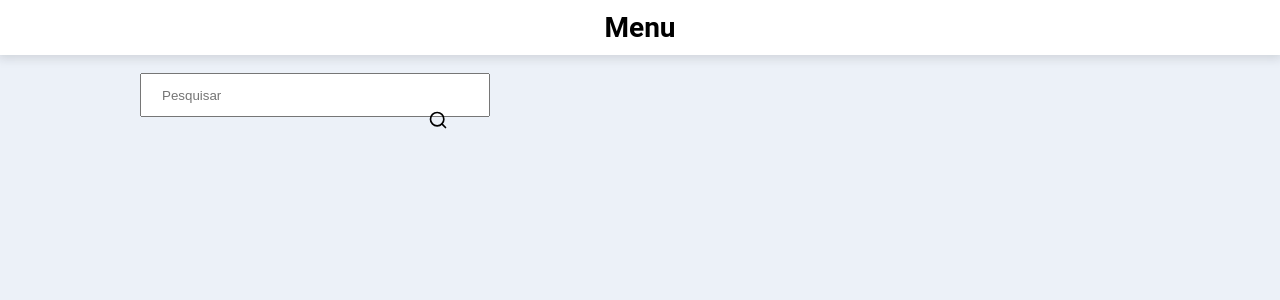
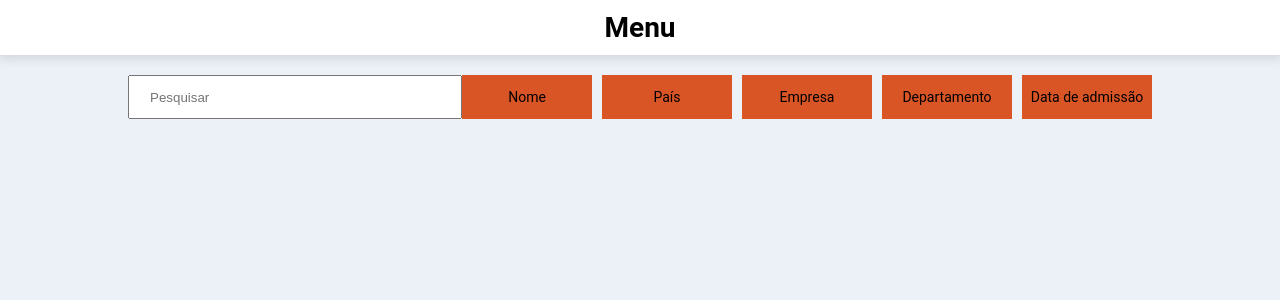
Before and after one commit to leomoraiscam/Contacts-App, a React (Create React App) app: page / in a window 1280 px wide. Shown: the top 300 px of the page. Built offline with nearby package versions, Linux system fonts and the light colour scheme; the HTML template or start-up script is replaced by a standard one.

Commit message:
Divisao de pastas na aplicaçao

```diff
--- a/src/App.js
+++ b/src/App.js
@@ -1,6 +1,5 @@
 import React from 'react';
-import Menu from './components/Menu';
-import InputSearch from './components/InputSearch';
+import Home from './pages/Home';
 import GlobalStyle from './styles/global';
 
 
@@ -8,8 +7,7 @@ function App() {
   return (
     <>
       <GlobalStyle />
-      <Menu />
-      <InputSearch/>
+      <Home />
     </>
   );
 }
--- a/src/components/InputSearch/index.js
+++ b/src/components/InputSearch/index.js
@@ -1,15 +1,13 @@
 import React from 'react';
 import { FiSearch } from 'react-icons/fi';
-import { Container } from './styled';
+import { InputContainer } from './styles';
 
 function Filtros() {
   return (
-    <Container>
-      <div>
-        <input placeholder="Pesquisar"/>
-        <FiSearch />
-      </div>
-    </Container>
+    <InputContainer>
+      <input placeholder="Pesquisar"/>
+      {/* <FiSearch /> */}
+    </InputContainer>
   )
 }
 
--- a/src/components/InputSearch/styled.js
+++ b/src/components/InputSearch/styles.js
@@ -1,18 +1,6 @@
 import styled from 'styled-components';
 
-export const Container = styled.div`
-  width: 80%;
-  max-width: 100%;
-  height: 80px;
-
-  margin: 0 auto;
-  padding: 12px;
-
-  display: flex;
-  align-items: center;
-  overflow: hidden;
-
-  div{
+export const InputContainer = styled.div`
     width: 350px;
 
     input{
@@ -33,5 +21,5 @@ export const Container = styled.div`
       right: 65%;
       transform: translateY(-50%);
     }
-  }
+
 `;
--- a/src/components/Labels/styled.js
+++ /dev/null
@@ -1,5 +0,0 @@
-import styled from 'styled-components';
-
-export const Container = styled.div`
-
-`;
--- /dev/null
+++ b/src/pages/Home/index.js
@@ -0,0 +1,27 @@
+import React from 'react';
+import Menu from '../../components/Menu';
+import InputSearch from '../../components/InputSearch';
+import { Container, Section } from './styles';
+
+function Home() {
+  return(
+    <>
+      <Menu />
+      <Container>
+        <Section>
+          <InputSearch />
+
+          <div>
+            <label>Nome</label>
+            <label>País</label>
+            <label>Empresa</label>
+            <label>Departamento</label>
+            <label>Data de admissão</label>
+          </div>
+        </Section>
+      </Container>
+    </>
+  );
+}
+
+export default Home;
--- /dev/null
+++ b/src/pages/Home/styles.js
@@ -0,0 +1,35 @@
+import styled from 'styled-components';
+
+export const Container = styled.div`
+  width: 100%;
+  max-width: 1400px;
+  margin: 20px auto;
+`;
+
+export const Section = styled.section`
+  width: 80%;
+  margin: 0 auto;
+  display: flex;
+  justify-content: space-evenly;
+
+  div {
+    display: flex;
+
+    label {
+      width: 130px;
+      height: 100%;
+      background: #Da5525;
+      display: flex;
+      justify-content: center;
+      align-items: center;
+    }
+
+    label:first-child{
+      margin: 0;
+    }
+
+    & > label{
+      margin-left: 10px;
+    }
+  }
+`;
```
Also changed, not shown: src/components/Labels/index.js (deleted).
